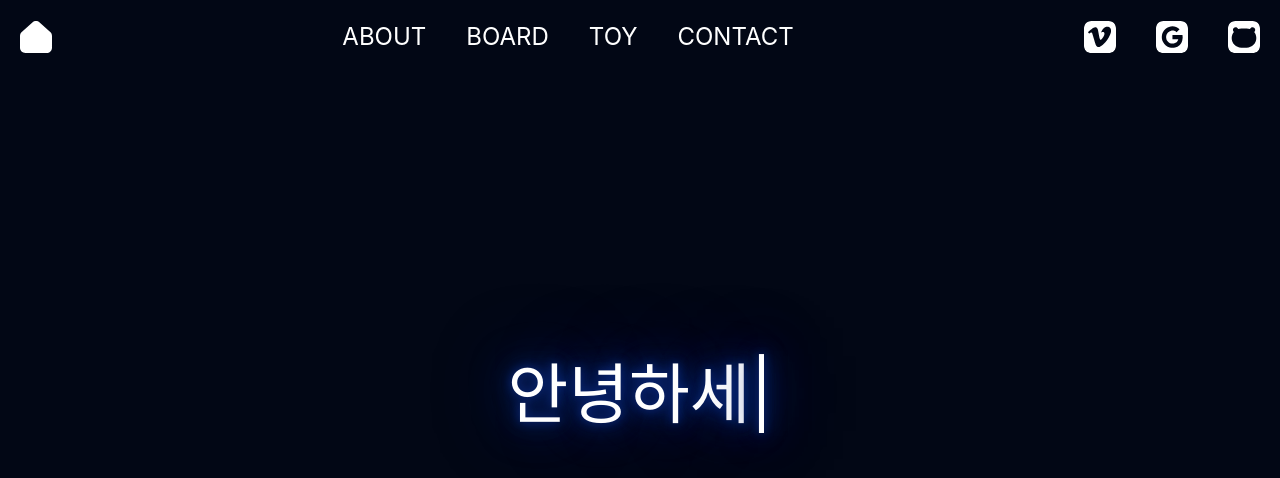
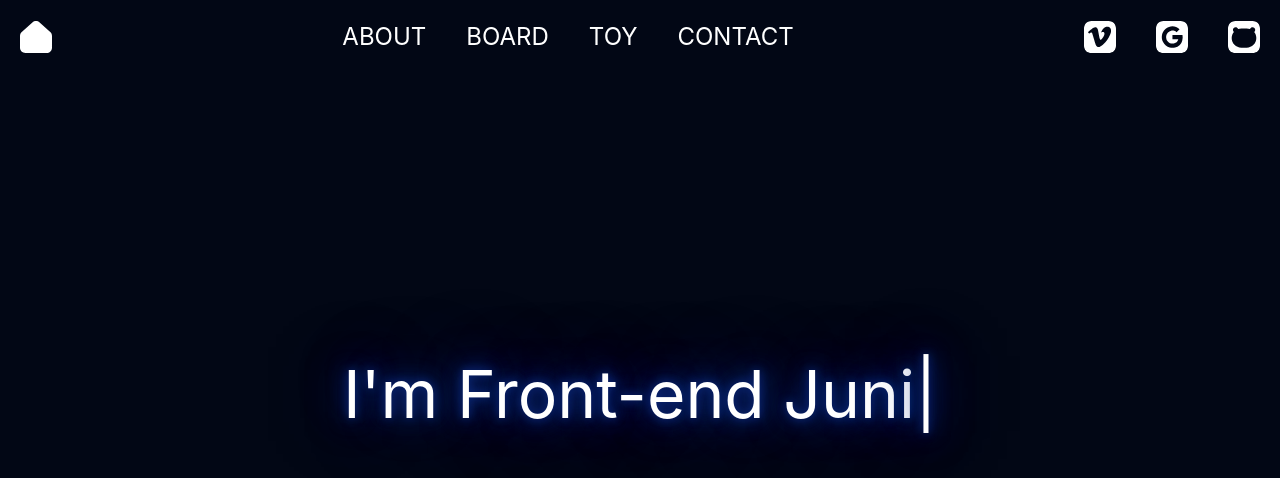
Before and after one commit to SeongYoonMin/toyblog, a Nuxt app: page / in a window 1280 px wide. Shown: the top 478 px of the page. Built offline with nearby package versions, Linux system fonts and the light colour scheme; a web font is replaced by a local one.

Commit message:
Fix: typedText
typedText의 문구 변경

```diff
--- a/pages/index.vue
+++ b/pages/index.vue
@@ -6,16 +6,13 @@ const { $Typed } = useNuxtApp();
 const typedContent = ref();
 const typedText = ref<string[]>([
   "Hello, World!",
-  "안녕하세요! 저는",
-  "함께하고 싶은 개발자를 꿈꾸는",
-  "프론트엔드 주니어 개발자 민성윤입니다!",
+  "I'm Front-end Junior Developer!",
 ]);
 onMounted(() => {
   const typed = new $Typed(typedContent.value, {
     strings: typedText.value,
     typeSpeed: 150,
     backSpeed: 50,
-
   });
 });
 </script>
@@ -30,6 +27,7 @@ onMounted(() => {
 .typed {
   @apply text-[66px];
   // text-shadow: 0 0 10px rgba(0, 255, 0, 0.5), 0 0 20px rgba(0, 255, 0, 0.5), 0 0 40px rgba(0, 255, 0, 0.5), 0 0 80px rgba(0, 255, 0, 0.5);
-  text-shadow: 0 0 10px rgb(12, 42, 126), 0 0 20px rgb(12, 42, 126), 0 0 40px rgb(12, 42, 126), 0 0 80px rgb(12, 42, 126);
+  text-shadow: 0 0 10px rgb(12, 42, 126), 0 0 20px rgb(12, 42, 126),
+    0 0 40px rgb(12, 42, 126), 0 0 80px rgb(12, 42, 126);
 }
 </style>
```
